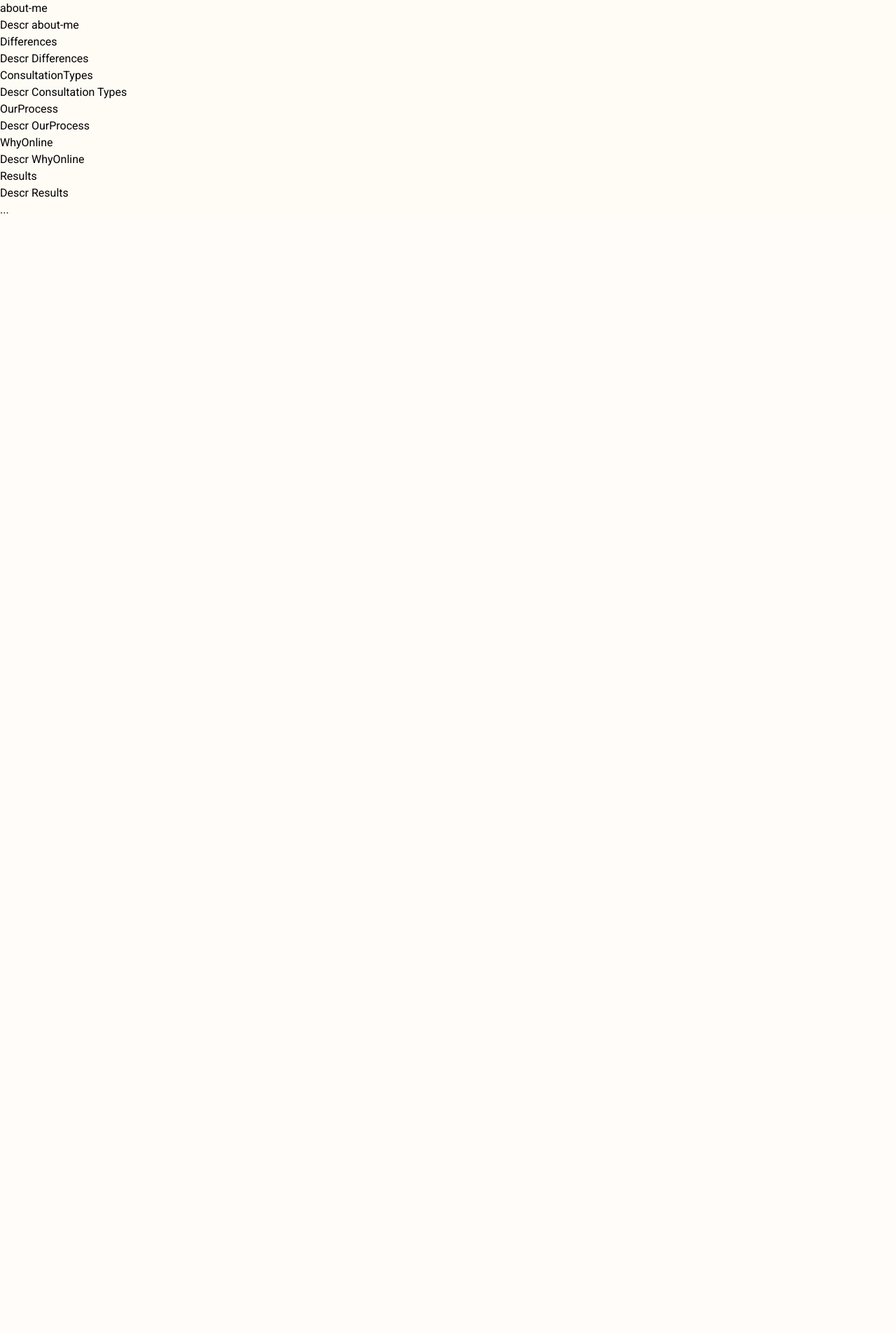
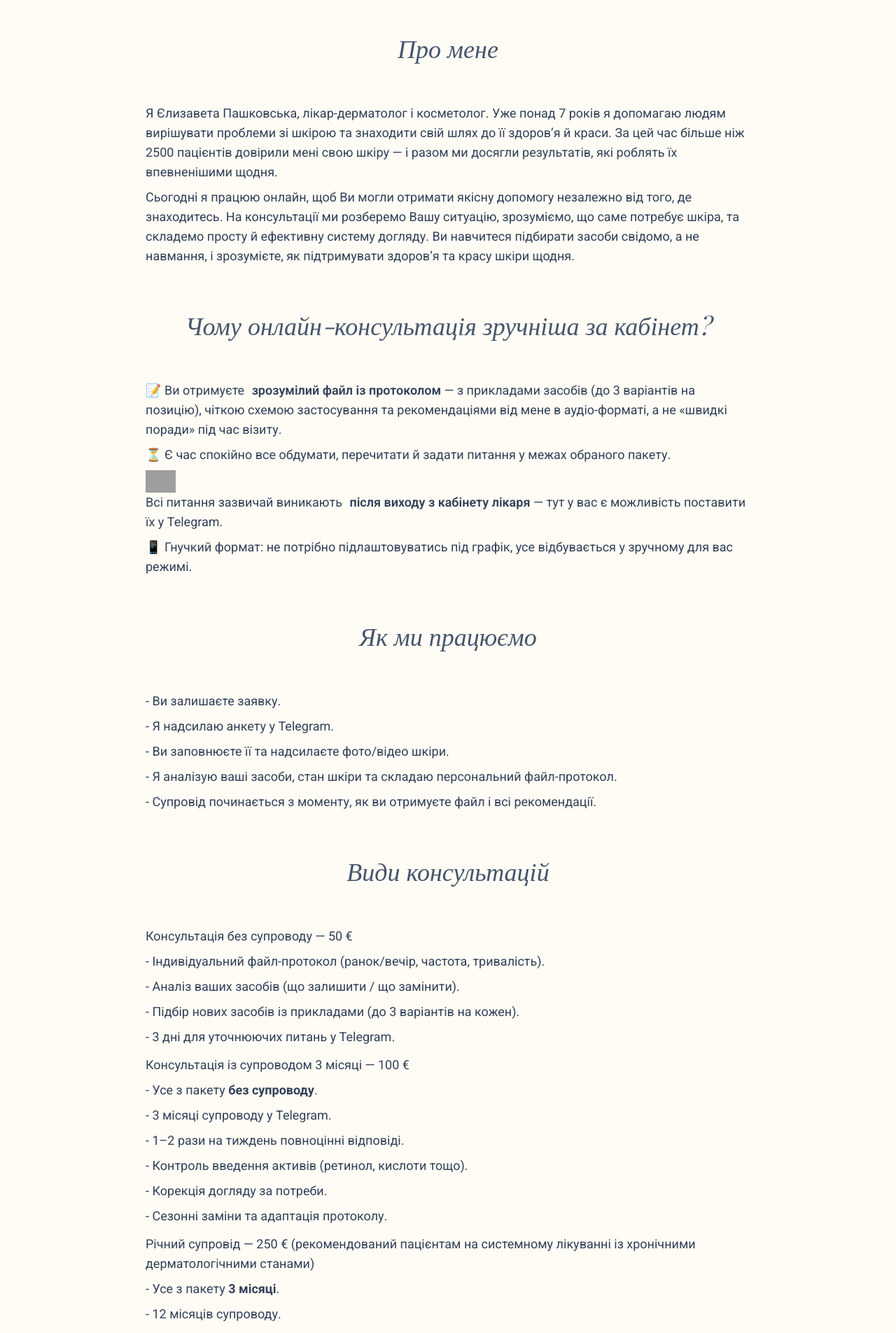
Before and after one commit to dr-pashkovska/care-card, a React (Vite) app: page / in a window 1280 px wide. Shown: the part 800-2705 px from the top of the page at 70% size. Before the commit the page ends 1112 px from the top, so only its background shows below. Built offline with nearby package versions, Linux system fonts and the light colour scheme; grey boxes are pictures that could not be loaded; a web font is replaced by a local one.

Commit message:
descriptions and sectons

```diff
--- /dev/null
+++ b/src/components/section-header.tsx
@@ -0,0 +1,9 @@
+import type { FC } from 'react'
+
+export const SectionHeader: FC<Props> = ({ title }) => {
+  return <h2 className="!italic family-playfair text-slate-600 text-4xl text-center pt-8 pb-12">{title}</h2>
+}
+
+interface Props {
+  title: string
+}
--- a/src/layout/footer/footer.tsx
+++ b/src/layout/footer/footer.tsx
@@ -1,9 +1,30 @@
+import cn from 'classnames'
 import type { FC } from 'react'
+
+import { Section } from '../sections/section'
 
 export const Footer: FC = () => {
   return (
     <footer>
-      <p>...</p>
+      <Section>
+        <p>Готові отримати зрозумілий план догляду?</p>
+        <p>Ніяких хаотичних покупок, лише чітка система, яка працює саме для вас.</p>
+        <button
+          type="button"
+          className={cn([
+            'transition-all cursor-pointer shadow-md hover:shadow-lg',
+            'sm:py-4 sm:px-8 py-3 px-5',
+            // 'bg-gradient-to-tr from-orange-300/70 to-orange-300',
+            'bg-orange-400/70 hover:bg-orange-400/80',
+            'text-white hover:text-gray-100',
+            'sm:text-2xl text-lg font-normal',
+            'rounded-lg border-none',
+            'focus:outline-none',
+          ])}
+        >
+          Записатися на консультацію
+        </button>
+      </Section>
     </footer>
   )
 }
--- a/src/layout/sections/about-me.tsx
+++ b/src/layout/sections/about-me.tsx
@@ -1,10 +1,27 @@
 import type { FC } from 'react'
+
+import { SectionHeader } from '~/components/section-header'
+
+import { Section } from './section'
 
 export const AboutMe: FC = () => {
   return (
-    <section>
-      <h1>about-me</h1>
-      <p>Descr about-me</p>
-    </section>
+    <Section>
+      <SectionHeader title="Про мене" />
+
+      <div className="text-lg text-slate-700 flex flex-col gap-2">
+        <p>
+          Я Єлизавета Пашковська, лікар-дерматолог і косметолог. Уже понад 7 років я допомагаю людям вирішувати проблеми
+          зі шкірою та знаходити свій шлях до її здоров’я й краси. За цей час більше ніж 2500 пацієнтів довірили мені
+          свою шкіру — і разом ми досягли результатів, які роблять їх впевненішими щодня.
+        </p>
+        <p>
+          Сьогодні я працюю онлайн, щоб Ви могли отримати якісну допомогу незалежно від того, де знаходитесь. На
+          консультації ми розберемо Вашу ситуацію, зрозуміємо, що саме потребує шкіра, та складемо просту й ефективну
+          систему догляду. Ви навчитеся підбирати засоби свідомо, а не навмання, і зрозумієте, як підтримувати здоров’я
+          та красу шкіри щодня.
+        </p>
+      </div>
+    </Section>
   )
 }
--- a/src/layout/sections/consultation-types.tsx
+++ b/src/layout/sections/consultation-types.tsx
@@ -1,10 +1,53 @@
 import type { FC } from 'react'
+
+import { SectionHeader } from '~/components/section-header'
+
+import { Section } from './section'
 
 export const ConsultationTypes: FC = () => {
   return (
-    <section>
-      <h1>ConsultationTypes</h1>
-      <p>Descr Consultation Types</p>
-    </section>
+    <Section>
+      <SectionHeader title="Види консультацій" />
+
+      <div className="text-lg text-slate-700 flex flex-col gap-2">
+        <h3>Консультація без супроводу — 50 €</h3>
+        <ul className="text-lg text-slate-700 flex flex-col gap-2">
+          <li>- Індивідуальний файл-протокол (ранок/вечір, частота, тривалість).</li>
+          <li>- Аналіз ваших засобів (що залишити / що замінити).</li>
+          <li>- Підбір нових засобів із прикладами (до 3 варіантів на кожен).</li>
+          <li>- 3 дні для уточнюючих питань у Telegram.</li>
+        </ul>
+      </div>
+
+      <div className="text-lg text-slate-700 flex flex-col gap-2">
+        <h3>Консультація із супроводом 3 місяці — 100 €</h3>
+        <ul className="text-lg text-slate-700 flex flex-col gap-2">
+          <li>
+            - Усе з пакету <b>без супроводу</b>.
+          </li>
+          <li>- 3 місяці супроводу у Telegram.</li>
+          <li>- 1–2 рази на тиждень повноцінні відповіді.</li>
+          <li>- Контроль введення активів (ретинол, кислоти тощо).</li>
+          <li>- Корекція догляду за потреби.</li>
+          <li>- Сезонні заміни та адаптація протоколу.</li>
+        </ul>
+      </div>
+
+      <div className="text-lg text-slate-700 flex flex-col gap-2">
+        <h3>
+          Річний супровід — 250 € (рекомендований пацієнтам на системному лікуванні із хронічними дерматологічними
+          станами)
+        </h3>
+        <ul className="text-lg text-slate-700 flex flex-col gap-2">
+          <li>
+            - Усе з пакету <b>3 місяці</b>.
+          </li>
+          <li>- 12 місяців супроводу.</li>
+          <li>- Регулярний контроль результатів і адаптація догляду.</li>
+          <li>- Підтримка під час системної терапії.</li>
+          <li>- Запобігання «зривам» та хаотичним покупкам: готові списки альтернатив.</li>
+        </ul>
+      </div>
+    </Section>
   )
 }
--- a/src/layout/sections/differences.tsx
+++ b/src/layout/sections/differences.tsx
@@ -1,10 +1,55 @@
-import type { FC } from 'react'
+/** biome-ignore-all lint/suspicious/noArrayIndexKey: explanation */
+import type { FC, ReactNode } from 'react'
+
+import { SectionHeader } from '~/components/section-header'
+
+import { Section } from './section'
 
 export const Differences: FC = () => {
   return (
-    <section>
-      <h1>Differences</h1>
-      <p>Descr Differences</p>
-    </section>
+    <Section>
+      <SectionHeader title="Порівняння пакетів" />
+
+      <div className="relative overflow-x-auto">
+        <table className="w-full text-sm text-left rtl:text-right text-gray-500">
+          <thead className="text-xs text-gray-700 uppercase bg-orange-100">
+            <tr>
+              {HEADERS.map((item) => (
+                <th key={item} scope="col" className="px-6 py-3">
+                  {item}
+                </th>
+              ))}
+            </tr>
+          </thead>
+          <tbody>{[PACK_1, PACK_2, PACK_3].map(makeRow)}</tbody>
+        </table>
+      </div>
+    </Section>
   )
 }
+
+const makeRow: MakeRow = (items) => {
+  return (
+    <tr className="border-b border-gray-200">
+      {items.map((item, key) =>
+        !key ? (
+          <th key={key} scope="row" className="px-6 py-4 font-medium text-gray-900 whitespace-nowrap">
+            {item}
+          </th>
+        ) : (
+          <td key={key} className="px-6 py-4">
+            {item}
+          </td>
+        )
+      )}
+    </tr>
+  )
+}
+
+const HEADERS = ['Пакет', 'Файл-протокол', 'Час на запитання', "Зв'язок", 'Тривалість']
+
+const PACK_1 = ['Без супроводу (50 €)', '+', '3 дні', 'за потреби', '-']
+const PACK_2 = ['3 місяці (100 €)', '+', 'увесь період', '1–2 рази/тиждень', '3 місяці']
+const PACK_3 = ['Рік (250 €)', '+', 'увесь період', '1–2 рази/тиждень', '12 місяців']
+
+type MakeRow = (items: string[], index: number, array: string[][]) => ReactNode
--- a/src/layout/sections/our-process.tsx
+++ b/src/layout/sections/our-process.tsx
@@ -1,10 +1,21 @@
 import type { FC } from 'react'
+
+import { SectionHeader } from '~/components/section-header'
+
+import { Section } from './section'
 
 export const OurProcess: FC = () => {
   return (
-    <section>
-      <h1>OurProcess</h1>
-      <p>Descr OurProcess</p>
-    </section>
+    <Section>
+      <SectionHeader title="Як ми працюємо" />
+
+      <ul className="text-lg text-slate-700 flex flex-col gap-2">
+        <li>- Ви залишаєте заявку.</li>
+        <li>- Я надсилаю анкету у Telegram.</li>
+        <li>- Ви заповнюєте її та надсилаєте фото/відео шкіри.</li>
+        <li>- Я аналізую ваші засоби, стан шкіри та складаю персональний файл-протокол.</li>
+        <li>- Супровід починається з моменту, як ви отримуєте файл і всі рекомендації.</li>
+      </ul>
+    </Section>
   )
 }
--- a/src/layout/sections/results.tsx
+++ b/src/layout/sections/results.tsx
@@ -1,10 +1,14 @@
 import type { FC } from 'react'
+
+import { SectionHeader } from '~/components/section-header'
+
+import { Section } from './section'
 
 export const Results: FC = () => {
   return (
-    <section>
-      <h1>Results</h1>
-      <p>Descr Results</p>
-    </section>
+    <Section>
+      <SectionHeader title="Результати моїх пацієнтів" />
+      IMAGES HERE
+    </Section>
   )
 }
--- a/src/layout/sections/why-online.tsx
+++ b/src/layout/sections/why-online.tsx
@@ -1,10 +1,28 @@
 import type { FC } from 'react'
+
+import { SectionHeader } from '~/components/section-header'
+
+import { Section } from './section'
 
 export const WhyOnline: FC = () => {
   return (
-    <section>
-      <h1>WhyOnline</h1>
-      <p>Descr WhyOnline</p>
-    </section>
+    <Section>
+      <SectionHeader title="Чому онлайн-консультація зручніша за кабінет?" />
+
+      <ul className="text-lg text-slate-700 flex flex-col gap-2">
+        <li>
+          📝 Ви отримуєте <span className="ml-1.5 font-semibold">зрозумілий файл із протоколом</span> — з прикладами
+          засобів (до 3 варіантів на позицію), чіткою схемою застосування та рекомендаціями від мене в аудіо-форматі, а
+          не «швидкі поради» під час візиту.
+        </li>
+        <li>⏳ Є час спокійно все обдумати, перечитати й задати питання у межах обраного пакету.</li>
+        <li>
+          <img alt="" height="2rem" className="h-8 text-white" src="/icons/question.svg" />
+          Всі питання зазвичай виникають <span className="ml-1.5 font-semibold">після виходу з кабінету лікаря</span> —
+          тут у вас є можливість поставити їх у Telegram.
+        </li>
+        <li>📱 Гнучкий формат: не потрібно підлаштовуватись під графік, усе відбувається у зручному для вас режимі.</li>
+      </ul>
+    </Section>
   )
 }
--- a/src/main.tsx
+++ b/src/main.tsx
@@ -14,11 +14,11 @@ if (rootElement) {
         <Hero />
         <main>
           <AboutMe />
+          <WhyOnline />
+          <OurProcess />
+          <ConsultationTypes />
+          <Results />
           <Differences />
-          <ConsultationTypes />
-          <OurProcess />
-          <WhyOnline />
-          <Results />
         </main>
         <Footer />
       </div>
```
Also changed, not shown: src/layout/sections/hero.tsx (+64 -64 lines).
